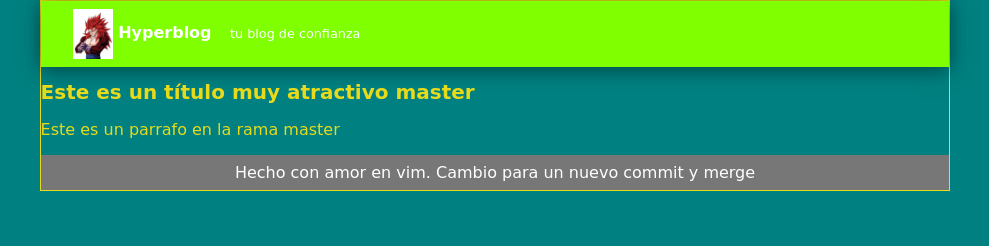
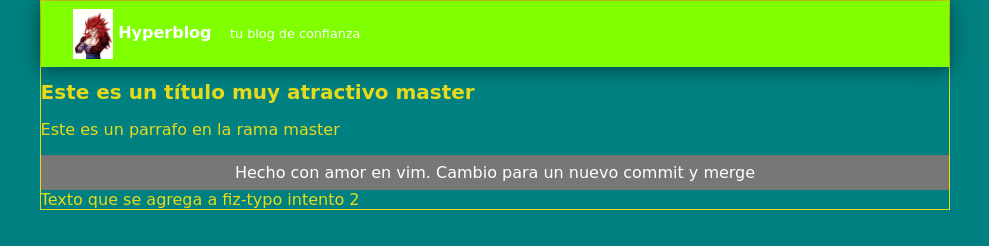
Before and after one commit to Edikmar98/HyperBlog, a plain HTML site: page index.html in a window 1280 px wide. Shown: the whole page, without its empty margins (145-1134 px from the left). Drawn offline with Linux system fonts and the light colour scheme.

Commit message:
texto inicial de fix-type

```diff
--- a/index.html
+++ b/index.html
@@ -19,6 +19,7 @@
           <p>Este es un parrafo en la rama master</p>
         </div>
     <div id="footer"> Hecho con amor en vim. Cambio para un nuevo commit y merge </div>
+    <div>Texto que se agrega a fiz-typo intento 2</div>
     </div>
 </body>
 </html>
```
